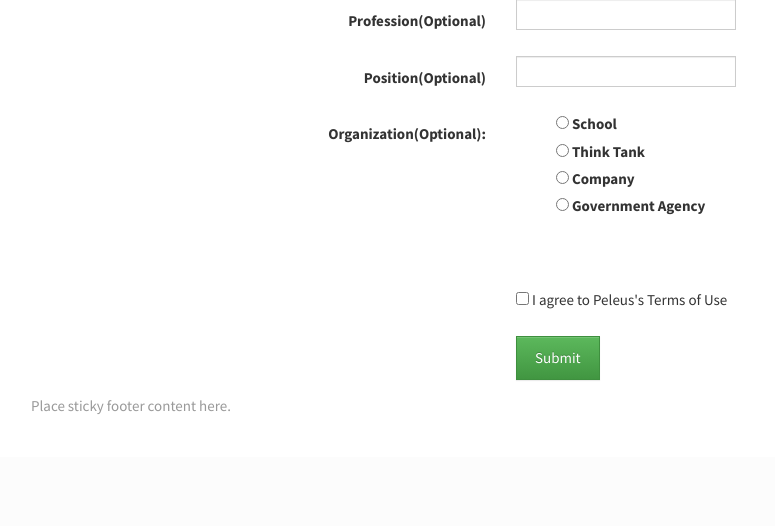
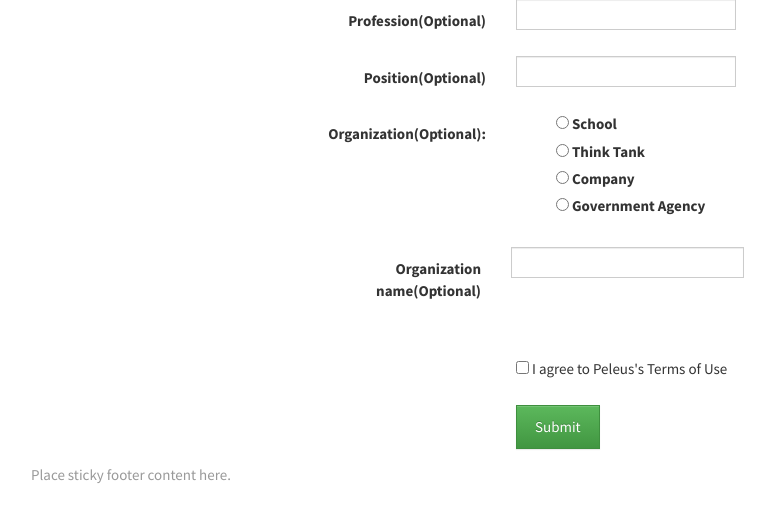
Before and after one commit to sujoklee/CopyPel, a Django app: page /signup/ in a window 1280 px wide. Shown: the part 901-1427 px from the top of the page, without its empty margins (39-814 px from the left). Before the commit the page ends 1315 px from the top, so only its background shows below. Run offline with Django 3.2, Linux system fonts and the light colour scheme; some libraries are stand-ins or nearby versions; some web fonts are replaced.

Commit message:
fixing login. Not finished yet

```diff
--- a/Peleus/urls.py
+++ b/Peleus/urls.py
@@ -11,7 +11,8 @@ urlpatterns = patterns('',
                        url(r'^admin/', include(admin.site.urls)),
                        url(r'^$', TemplateView.as_view(template_name='index_page.html'), name='home'),
                        url(r'signup/$', views.SignUpView.as_view(), name='signup'),
-                       url(r'signup_last/$', views.SignUpSecondView.as_view(), name='signup2'),
+                       url(r'signuplast/$', views.SignUpSecondView.as_view(), name='signup2'),
                        url(r'^login/$', views.LoginView.as_view(), name='login'),
                        url(r'^logout/$', views.LogoutView.as_view(), name='logout'),
+                       url(r'^errors/$', TemplateView.as_view(template_name='error_login_page.html'), name='errors')
 )
--- a/forecast/forms.py
+++ b/forecast/forms.py
@@ -1,13 +1,16 @@
 import django.forms as forms
 from captcha.fields import ReCaptchaField
+from datetime import datetime, timedelta
+from django.core.mail import send_mail
 from django.contrib.auth.models import User
-from django.contrib.auth.hashers import make_password
 from django.forms import ModelForm
 from django_countries.widgets import CountrySelectWidget
 from django.utils.translation import ugettext, ugettext_lazy as _
 
-from Peleus.settings import ORGANIZATION_TYPE, AREAS, REGIONS, APP_NAME
+from Peleus.settings import ORGANIZATION_TYPE, AREAS, REGIONS, APP_NAME, TOKEN_EXPIRATION_PERIOD, TOKEN_LENGTH,\
+    DEFAULT_EMAIL
 from forecast.models import CustomUserProfile
+from utils.different import generate_activation_key
 
 
 class SignupCompleteForm(forms.Form):
@@ -37,7 +40,7 @@ class UserRegistrationForm(ModelForm):
                                      choices=ORGANIZATION_TYPE,
                                      label='Organization', required=False)
     organization_name = forms.CharField(widget=forms.TextInput(attrs={'class': "form-control input-sm"}),
-                                        label='Name of organisation')
+                                        label='Name of organisation', required=False)
 
     class Meta:
         model = CustomUserProfile
@@ -69,10 +72,23 @@ class UserRegistrationForm(ModelForm):
                                         email=data['email'],
                                         password=data['password'])
         user.save()
+
+        token = generate_activation_key(TOKEN_LENGTH)
+        expire_date = datetime.now() + timedelta(hours=TOKEN_EXPIRATION_PERIOD)
+
         user_profile = CustomUserProfile(user=user, country=data['country'], city=data['city'],
                                          profession=data['profession'], position=data['position'],
                                          organization_name=data['organization_name'],
                                          organization=data['organization'],
-                                         display_only_username=data['display_only_username'])
+                                         display_only_username=data['display_only_username'],
+                                         activation_token=token,
+                                         expires_at=expire_date)
         user_profile.save()
+
+        try:
+            send_mail('confirm your email', 'http://localhost:8000/confirm_email?token=%s' % token, DEFAULT_EMAIL,
+                      [user.email])
+        except Exception as ex:
+            print ex
+
         return user
--- a/forecast/views.py
+++ b/forecast/views.py
@@ -1,5 +1,4 @@
 from django.shortcuts import render, get_object_or_404
-from django.core.mail import send_mail
 from django.core.urlresolvers import reverse
 from django.contrib.auth import authenticate, login, logout
 from django.contrib.auth.decorators import login_required
@@ -94,8 +93,9 @@ class SignUpSecondView(View):
     def post(self, request):
         form = self.form()
         if form.is_valid():
-            pass
-        user = get_object_or_404(User, pk=request.user.id)
-        user.customuserprofile.conditions_accepted = True
-        user.save()
-        return HttpResponseRedirect(reverse('home'))
+            user = request.user
+            user.customuserprofile.conditions_accepted = True
+            user.save()
+            return HttpResponseRedirect(reverse('home'))
+        else:
+            return HttpResponseRedirect(reverse('errors'))
--- a/templates/sign_in.html
+++ b/templates/sign_in.html
@@ -20,14 +20,14 @@
                       <button type="submit" class="btn btn-large btn-primary">Submit</button>
                   </span>
                   <span class="pull-right">
-                      <a href="{% url 'signup' %}">Sign Up</a>
+                      <a  href="{% url 'signup' %}">Sign Up</a>
                   </span>
 
 
                     <span class="clearfix"></span></li>
             </form>
         {% else %}
-            <a href="{% url 'logout' %}">Logout</a>
+            <a  href="{% url 'logout' %}">Logout</a>
         {% endif %}
     </ul>
 
--- a/templates/sign_up_page.html
+++ b/templates/sign_up_page.html
@@ -92,6 +92,12 @@
                         {{form.organization}}
                     </div>
                 </div>
+            </div>
+            <div class="form-group">
+                 <label for="position" class="col-sm-4 control-label">Organization name(Optional)</label>
+                 <div class="col-sm-5">
+                    <p>{{ form.organization_name }}</p>
+                 </div>
             </div></div>
 
             <div class="form-group">
```
